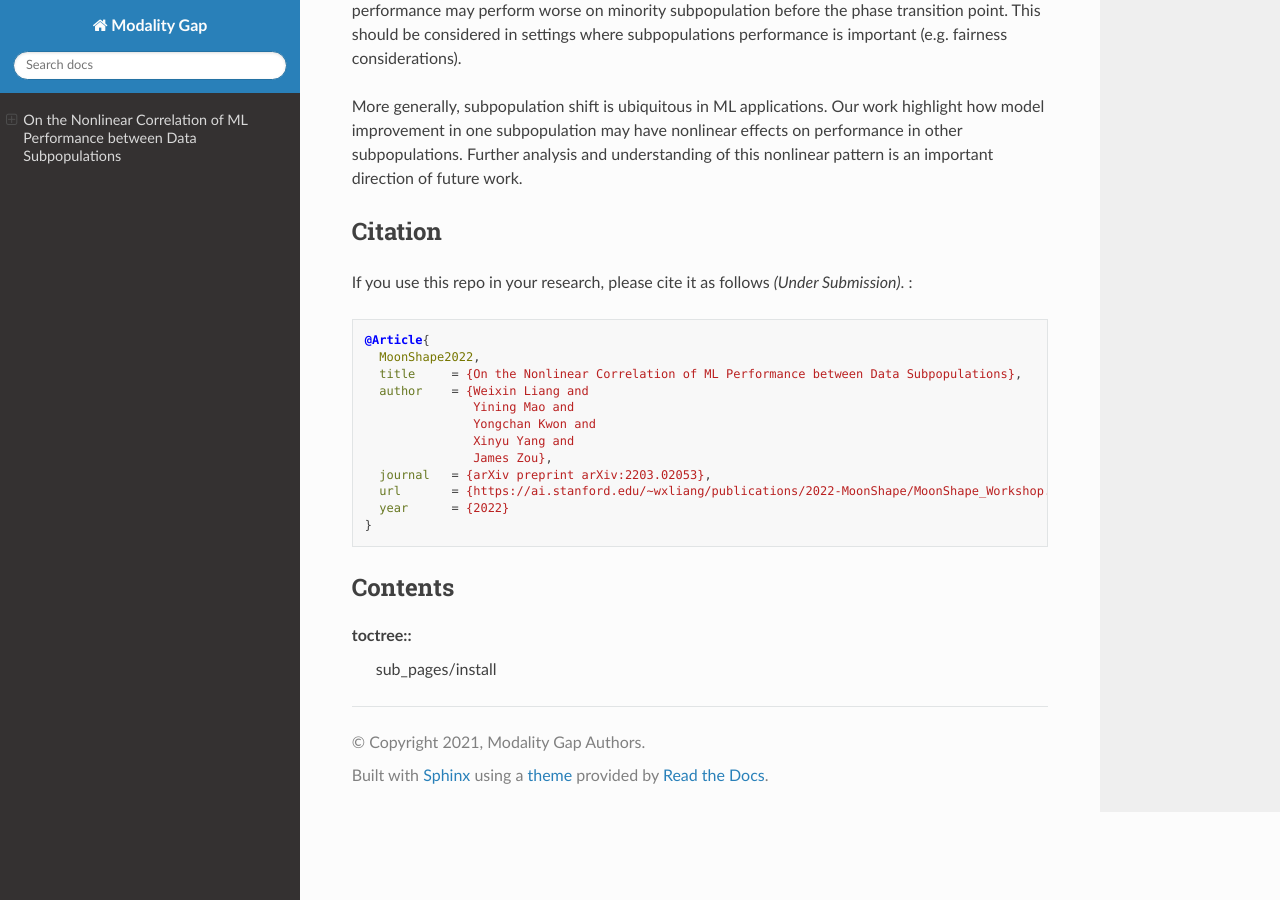
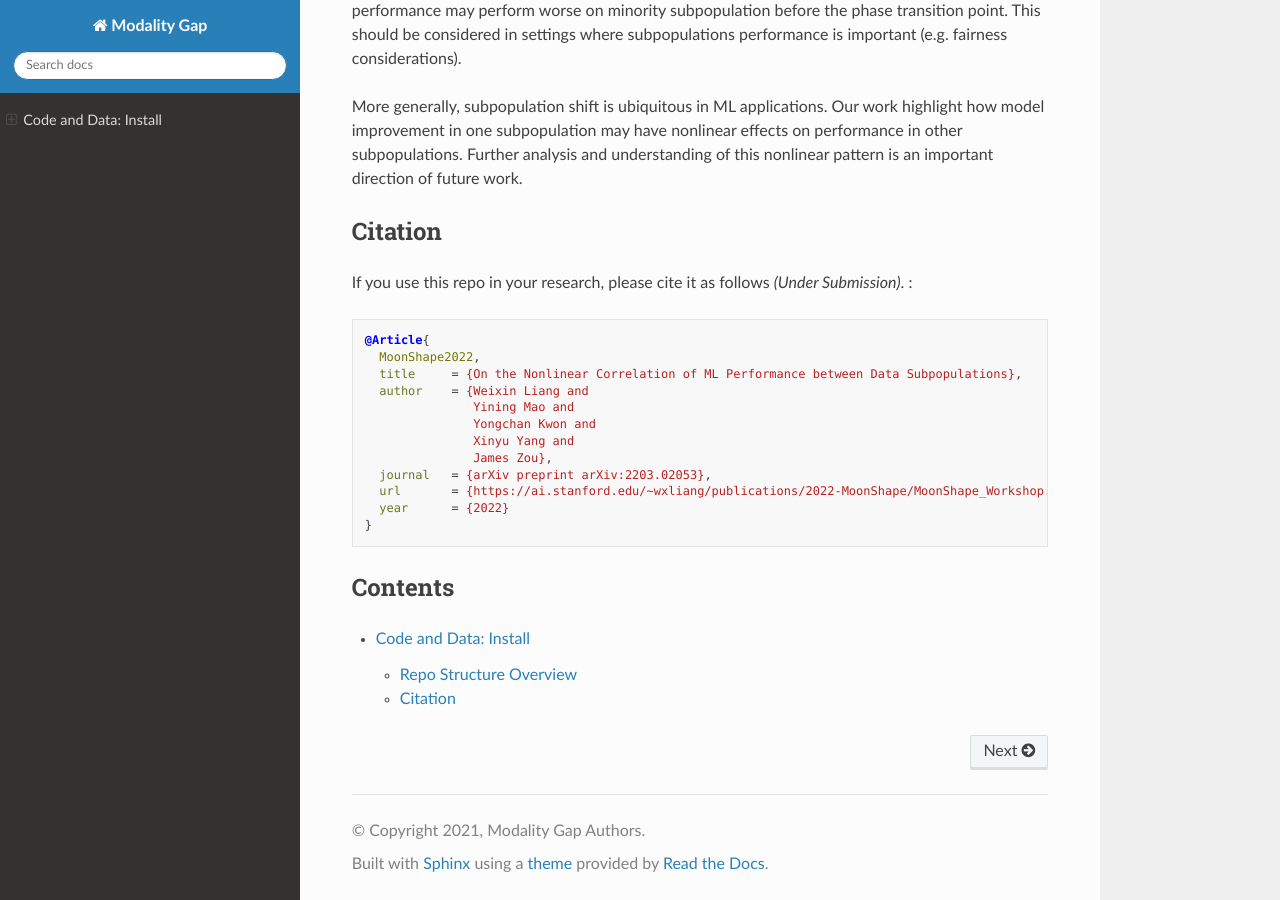
Before and after one commit to Weixin-Liang/MoonShape, a Sphinx documentation site: the page built from docs/index.rst, in a window 1280 px wide and 900 px high, scrolled down 7115 px. Built offline with Sphinx 7.4.7 and the Read the Docs theme 2.0.0, drawn with Linux system fonts in a browser that asks for light colours; nearby versions of some CDN libraries; library files that are not in the unit come from our copies.

Commit message:
update moonshape

```diff
--- a/docs/index.rst
+++ b/docs/index.rst
@@ -332,5 +332,5 @@ Submission)*. :
 Contents
 ------------
 
-toctree::
+.. toctree::
    sub_pages/install
```
